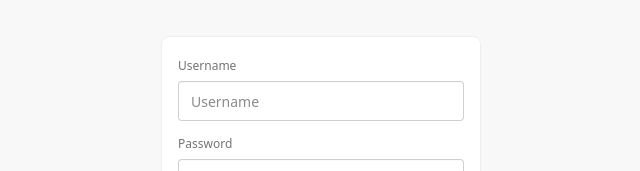
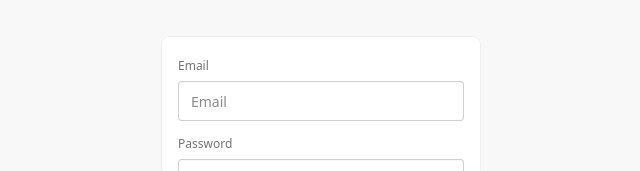
Before and after one commit to MarekGromko/nodeDev-cdd-dashboard, a React (Vite) app: page /login in a window 1280 px wide. Shown: the part 216-387 px from the top of the page, without its empty margins (319-959 px from the left). Built offline with nearby package versions, Linux system fonts and the light colour scheme; no server answers.

Commit message:
feat: login working

```diff
--- a/package.json
+++ b/package.json
@@ -14,6 +14,7 @@
     "axios": "^1.13.2",
     "chart.js": "^4.5.1",
     "daisyui": "^5.5.8",
+    "jwt-decode": "^4.0.0",
     "pikaday": "^1.8.2",
     "react": "^19.2.0",
     "react-dom": "^19.2.0",
--- a/src/Router.tsx
+++ b/src/Router.tsx
@@ -1,5 +1,6 @@
 import {
     createBrowserRouter,
+    redirect,
     RouterProvider,
 } from "react-router";
 
@@ -7,6 +8,8 @@ import App from "./App";
 import Login from "./pages/Login";
 import GlobalDashboard from "./pages/GlobalDashboard";
 import CurrencyDashboard from "./pages/CurrencyDashboard";
+import { isLoggedIn } from "./helpers/helpers";
+import Settings from "./pages/Settings";
 
 const router = createBrowserRouter([
     {
@@ -16,6 +19,10 @@ const router = createBrowserRouter([
     {
         path: "*",
         Component: App,
+        loader: () => {
+            if (!isLoggedIn())
+                return redirect("/login");
+        },
         children: [
             {
                 index: true,
@@ -24,6 +31,10 @@ const router = createBrowserRouter([
             {
                 path: 'currency',
                 Component: CurrencyDashboard
+            },
+            {
+                path: 'settings',
+                Component: Settings
             }
         ]
     },
--- a/src/api.dto.ts
+++ b/src/api.dto.ts
@@ -2,6 +2,9 @@ export namespace Api {
     interface Timeframe {
         start: string;
         end: string;
+    }
+    export interface LoginResponse {
+        token: string;
     }
     export interface GlobalRates {
         timestamp: string;
--- a/src/api.ts
+++ b/src/api.ts
@@ -5,6 +5,7 @@ import type { Api } from "./api.dto";
 export type { Api };
 
 export const routes = {
+    LOGIN:                      'users/login',
     ANALYSIS_GLOBAL_RATES:      'analysis/global/rates',
     ANALYSIS_GLOBAL_DELTAS:     'analysis/global/deltas',
     ANALYSIS_GLOBAL_STABILITY:  'analysis/global/stability',
@@ -87,3 +88,12 @@ export async function fetchPredictionRates(code: string) {
     });
     return response.data;
 }
+
+// login //
+export async function login(email: string, password: string) {
+    const response = await api.post<Api.LoginResponse>(routes.LOGIN, {
+        email,
+        password
+    });
+    return response.data;
+}
--- a/src/helpers/helpers.ts
+++ b/src/helpers/helpers.ts
@@ -1,3 +1,5 @@
+import { jwtDecode } from "jwt-decode";
+
 export const unwrapTimeframe = (timeframe: string) => {
     const end = new Date();
     let start = new Date();
@@ -18,3 +20,24 @@ export const unwrapTimeframe = (timeframe: string) => {
     }
     return [ start, end ] as const;
 }
+
+export const isLoggedIn = () => {
+    const token = localStorage.getItem('token');
+    if(!token) return false;
+    try {
+        const decoded = jwtDecode<{ exp: number }>(token);
+        const now = Date.now() / 1000;
+        if(!decoded.exp || decoded.exp < now) {
+            localStorage.removeItem('token');
+            return false;
+        }
+    } catch {
+        return false;
+    }
+    return true;
+}
+
+export const logout = () => {
+    localStorage.removeItem('token');
+    window.location.href = '/';
+}
--- a/src/pages/Login.tsx
+++ b/src/pages/Login.tsx
@@ -1,21 +1,69 @@
+import { useState, type FormEventHandler } from "react";
+import { login } from "../api";
+import type { AxiosError } from "axios";
+
+interface LoginRes {
+    state: 'idle' | 'loading' | 'error' | 'success';
+    message?: string;
+    token?: string;
+}
+
 export default function Login(){
+    const [loginReq, setLoginReq] = useState<{email: string, password: string}>({email: '', password: ''});
+    const [loginRes, setLoginRes] = useState<LoginRes>({state: 'idle'});
+
+    const onSubmit = () => {
+        if(loginRes.state !== 'error' && loginRes.state !== 'idle')
+            return;
+        setLoginRes({state: 'loading'});
+        login(loginReq.email, loginReq.password)
+        .then(res=>{
+            setLoginRes({state: 'success', token: res.token});
+        })
+        .catch((err: AxiosError)=>{
+            setLoginRes({state: 'error', message: err.message + JSON.stringify(err.response?.data || {})});
+        })
+    }
+
+    if(loginRes.state === 'success'){
+        localStorage.setItem('token', loginRes.token!);
+        window.location.href = '/';
+    }
+
     return (
         <div className="flex bg-base-200 justify-center items-center min-w-screen min-h-screen">
-            <form className="fieldset bg-base-100 border-base-300 rounded-box w-xs border p-4">
+            <form
+                className="fieldset bg-base-100 border-base-300 rounded-box w-xs border p-4"
+                onSubmit={e=>{e.preventDefault(); onSubmit();}}>
                 <label className="fieldset">
-                    <span className="label">Username</span>
-                    <input type="text" className="input validator" placeholder="Username" required />
+                    <span className="label">Email</span>
+                    <input
+                        type="text"
+                        className="input validator"
+                        placeholder="Email"
+                        required
+                        onChange={e=>setLoginReq({...loginReq, email: e.target.value})}
+                        />
                     <p className="validator-hint hidden">Required</p>
                 </label>
 
                 <label className="fieldset">
                     <span className="label">Password</span>
-                    <input type="password" className="input validator" placeholder="Password" required />
+                    <input
+                        type="password"
+                        className="input validator"
+                        placeholder="Password"
+                        required
+                        onChange={e=>setLoginReq({...loginReq, password: e.target.value})}
+                        />
                     <span className="validator-hint hidden">Required</span>
                 </label>
 
                 <button className="btn btn-neutral mt-4" type="submit">Login</button>
                 <button className="btn btn-ghost mt-1" type="reset">Reset</button>
+                {loginRes.state === 'error' &&
+                    <p className="text-error mt-2">Error: {loginRes.message}</p>
+                }
             </form>
         </div>
     );
--- a/src/pages/Settings.tsx
+++ b/src/pages/Settings.tsx
@@ -0,0 +1,10 @@
+import { logout } from "../helpers/helpers"
+
+
+export default function Settings() {
+    return (
+        <div className="flex p-2 w-full bg-base-100 rounded-lg mt-16 items-center justify-end">
+            <button className="btn" onClick={logout}>Logout</button>
+        </div>
+    );
+}
```
Also changed, not shown: 1 other file (tests, documents, lock files or other folders).
